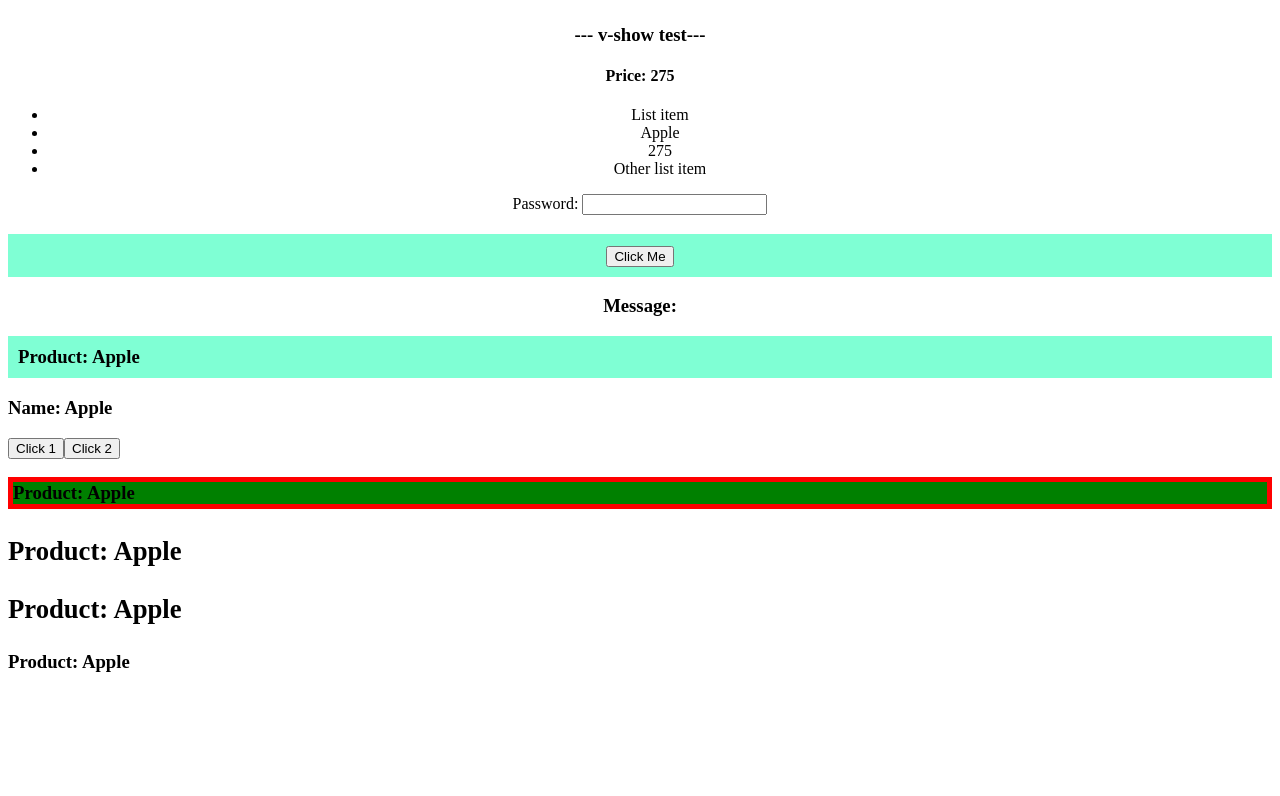
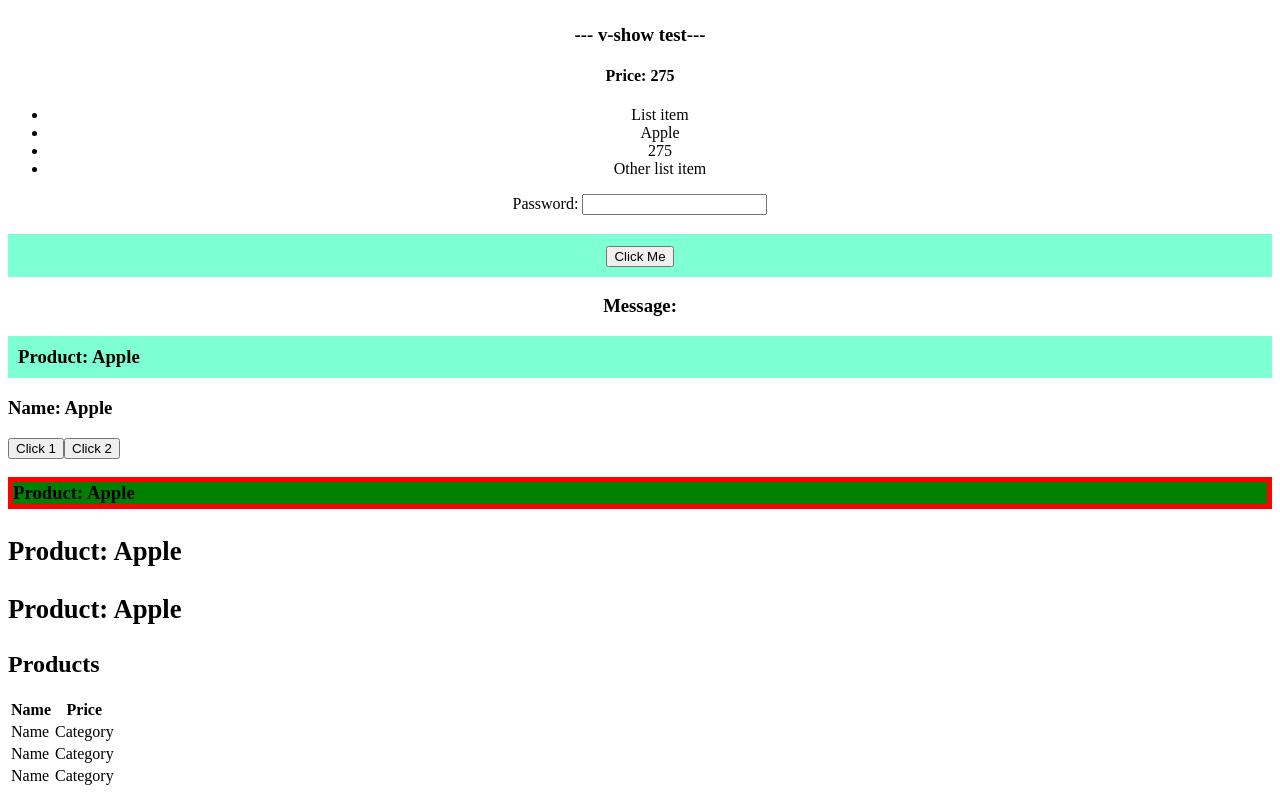
Before and after one commit to memory125/magic-vue, a Vue app in the folder template-data/: page / in a window 1280 px wide. Shown: the part 997-1793 px from the top of the page. Before the commit the page ends 1689 px from the top, so only its background shows below. Built offline with nearby package versions, Linux system fonts and the light colour scheme.

Commit message:
update readme.md

```diff
--- a/template-data/src/components/MyComponent.vue
+++ b/template-data/src/components/MyComponent.vue
@@ -64,7 +64,21 @@
           <h3 v-bind:style="elemStyles" class="disply-4">Product: {{ name }}</h3>
           <h3 v-bind:data-size="size" class="disply-4">Product: {{ name }}</h3>
           <h3 v-bind="attrValues" class="disply-4">Product: {{ name }}</h3>
-          <h3 v-bind:text-content.prop="textContent"></h3>
+        </div>
+        <div class="container-fluid">
+            <h2 class="bg-primary text-white text-center p-3">Products</h2>
+            <table class="table table-sm table-bordered table-striped text-left">
+                <tr>
+                    <th>Name</th>
+                    <th>Price</th>
+                </tr>
+                <tbody>
+                    <tr v-for="p in products">
+                        <td>Name</td>
+                        <td>Category</td>
+                    </tr>
+                </tbody>
+            </table>
         </div>
   </div>
 </template>
@@ -84,7 +98,12 @@ export default {
           showElements: true,
           category: "Watersports",
           highlight1: false,
-          highlight2: false
+          highlight2: false,
+          products: [
+              {name: "Pear", price: 38.9},
+              {name: "Apple", price: 48.95},
+              {name: "Orange", price: 32.99}
+          ]
       }
   },
   computed: {
@@ -120,10 +139,7 @@ export default {
               },
               "data-size": this.highlight2 ? "big" : "small"
           }
-      },
-       textContent() {
-           return this.highlight2 ? "Highlight!" : "Product: " + this.name;
-       }
+      }
   },
   methods: {
       getTotalPrice(taxRate) {
```
Also changed, not shown: 1 other file (tests, documents, lock files or other folders).
